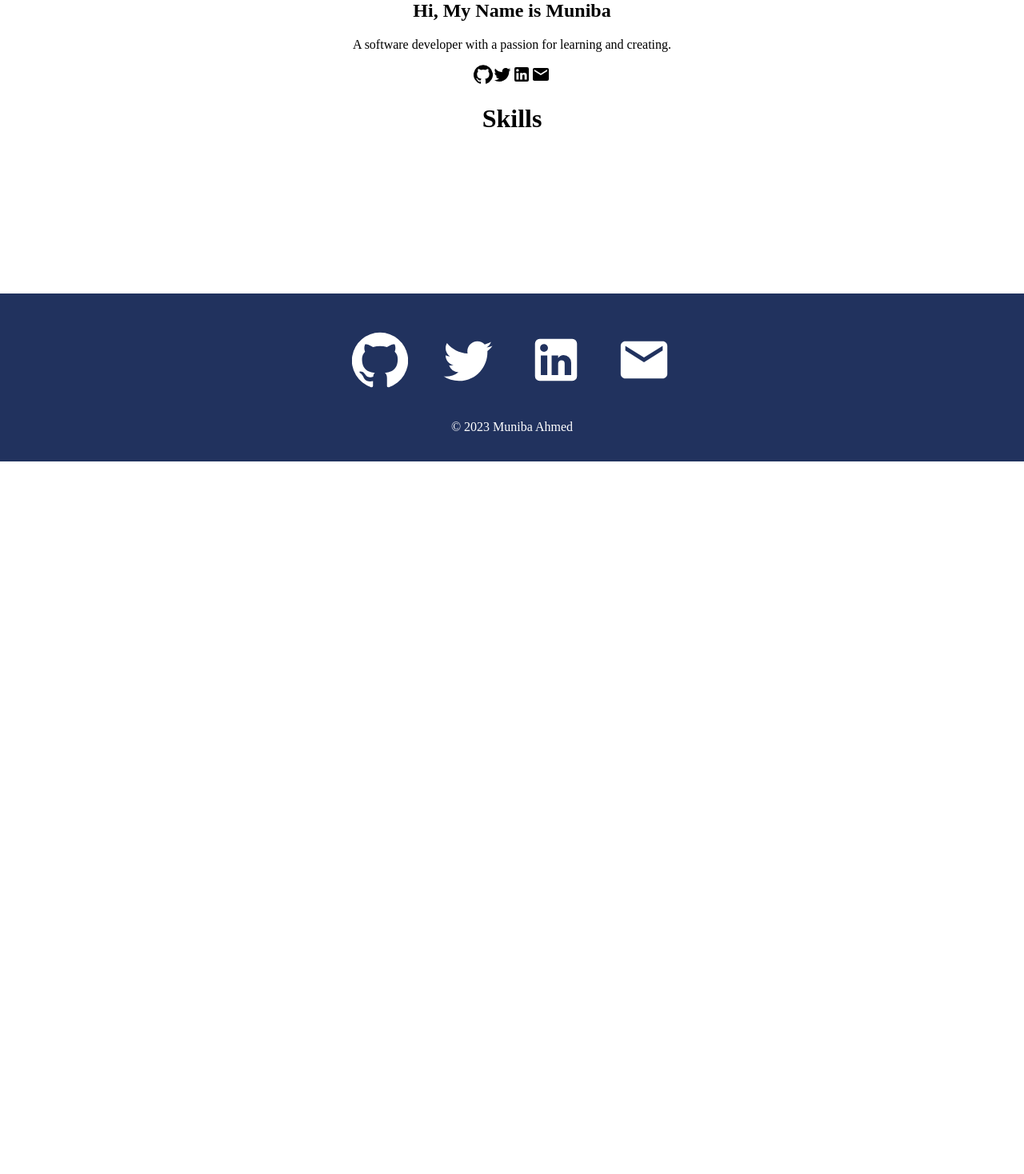
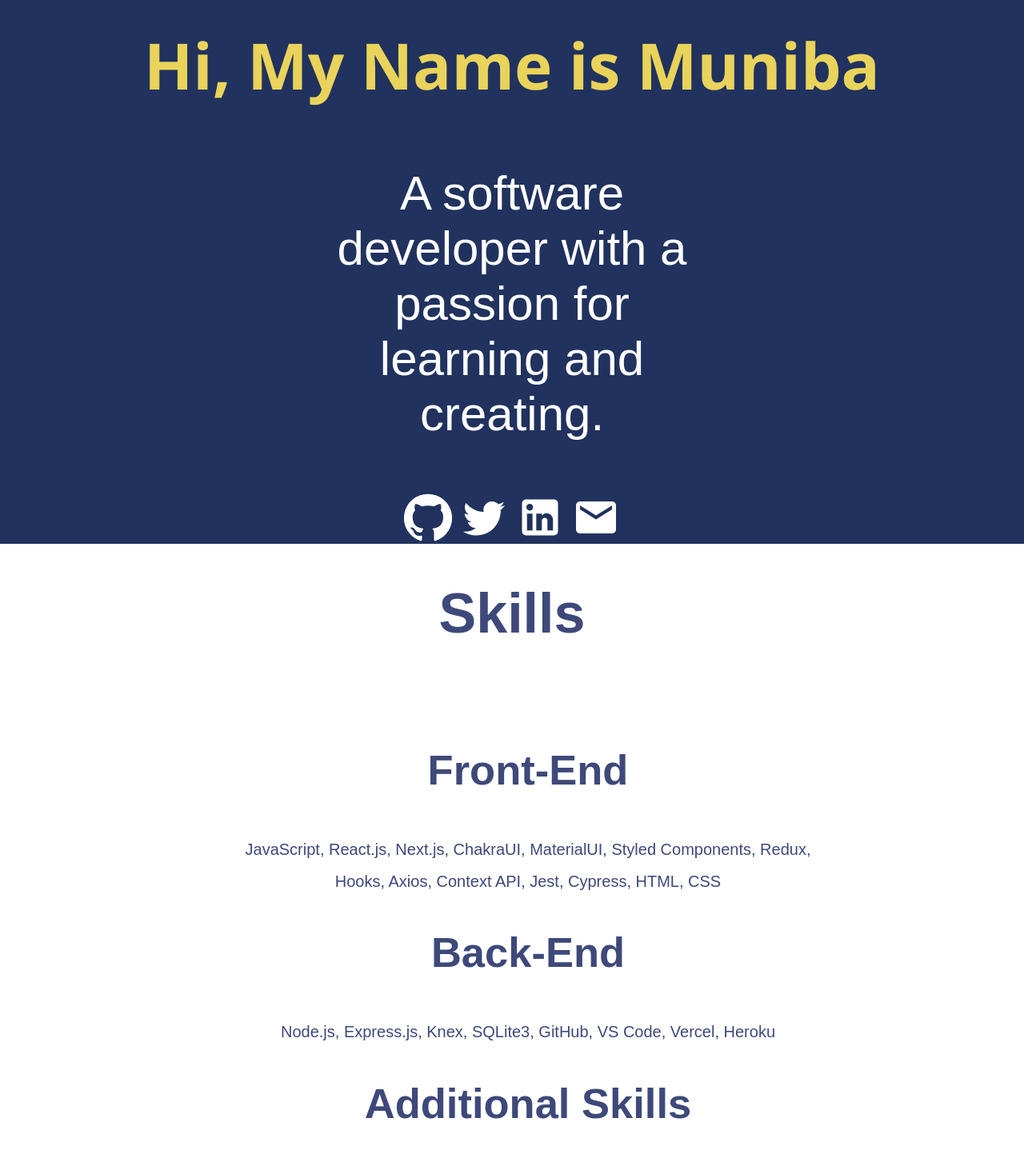
Before and after one commit to Muniba-Ahmed/personal-portfolio, a React (Create React App) app in the folder portfolio/: page / in a window 1280 px wide. Shown: the part 120-1588 px from the top of the page at 80% size. Before the commit the page ends 800 px from the top, so only its background shows below. Built offline with nearby package versions, Linux system fonts and the light colour scheme.

Commit message:
finished up Home.css

```diff
--- a/portfolio/src/pages/Home.js
+++ b/portfolio/src/pages/Home.js
@@ -3,7 +3,7 @@
 import TwitterIcon from "@material-ui/icons/Twitter";
 import LinkedInIcon from "@material-ui/icons/LinkedIn";
 import EmailIcon from "@material-ui/icons/Email";
-// import "../styles/Footer.css";
+import "../styles/Home.css";
 
 function Home() {
   return (
@@ -20,7 +20,30 @@
       </div>
       <div className="skills">
         <h1>Skills</h1>
-        <ol></ol>
+        <ol className="list">
+          <li className="item">
+            <h2>Front-End</h2>
+            <span>
+              JavaScript, React.js, Next.js, ChakraUI, MaterialUI, Styled
+              Components, Redux, Hooks, Axios, Context API, Jest, Cypress, HTML,
+              CSS
+            </span>
+          </li>
+          <li className="item">
+            <h2>Back-End</h2>
+            <span>
+              Node.js, Express.js, Knex, SQLite3, GitHub, VS Code, Vercel,
+              Heroku
+            </span>
+          </li>
+          <li className="item">
+            <h2>Additional Skills</h2>
+            <span>
+              Git CLI, Data Structures and Algorithms, Object Oriented
+              Programming, Debugging, Troubleshooting
+            </span>
+          </li>
+        </ol>
       </div>
     </div>
   );
--- a/portfolio/src/styles/Home.css
+++ b/portfolio/src/styles/Home.css
@@ -0,0 +1,168 @@
+.home {
+  width: 100%;
+  align-items: center;
+  font-family: "Arial", sans-serif;
+  color: #3e497a;
+}
+
+.about {
+  width: 100%;
+  height: calc(100vh - 100px);
+  display: flex;
+  flex-direction: column;
+  justify-content: center;
+  align-items: center;
+  text-align: center;
+  background-color: #21325e;
+  color: #f0f0f0;
+}
+
+.about h2 {
+  font-family: "Segoe UI", Tahoma, geneva, Verdana, sans-serif;
+  font-size: 80px;
+  color: #e9d35b;
+  height: 50px;
+}
+
+.about .prompt {
+  width: 40%;
+  font-size: 60px;
+  margin: 5px;
+  color: white;
+}
+
+.prompt svg {
+  font-size: 60px;
+  margin: 5px;
+  color: white;
+}
+
+.skills {
+  font-size: 35px;
+  width: 100%;
+  display: flex;
+  justify-content: center;
+  flex-direction: column;
+  align-items: center;
+}
+
+.skills h1 {
+  color: #3e497a;
+}
+
+.skills .list {
+  list-style: none;
+  width: 60%;
+}
+
+.list span {
+  font-size: 20px;
+}
+
+@media only screen and (max-width: 600px) {
+  .about h2 {
+    font-size: 40px;
+  }
+
+  .about .prompt {
+    margin-top: 10px;
+    font-size: 20px;
+    width: 80%;
+  }
+
+  .skills {
+    text-align: center;
+  }
+
+  .list {
+    padding: 0;
+  }
+
+  .skills h2 {
+    font-size: 30px;
+  }
+}
+
+/*
+.home {
+  width: 100%;
+  align-items: center;
+  font-family: "Arial", sans-serif;
+  color: #3e497a;
+}
+
+.about {
+  width: 100%;
+  height: calc(100vh - 100px);
+  display: flex;
+  flex-direction: column;
+  justify-content: center;
+  align-items: center;
+  text-align: center;
+  background-color: #21325e;
+  color: #f0f0f0;
+}
+
+.about h2 {
+  font-family: "Segoe UI", Tahoma, Geneva, Verdana, sans-serif;
+  font-size: 80px;
+  color: #e9d35b;
+  height: 50px;
+}
+
+.about .prompt {
+  width: 40%;
+  font-size: 30px;
+}
+.prompt svg {
+  font-size: 60px;
+  margin: 5px;
+  color: white;
+}
+
+.skills {
+  font-size: 35px;
+  width: 100%;
+  display: flex;
+  justify-content: center;
+  flex-direction: column;
+  align-items: center;
+}
+
+.skills h1 {
+  color: #3e497a;
+}
+
+.skills .list {
+  list-style: none;
+  width: 60%;
+}
+
+.list span {
+  font-size: 20px;
+}
+
+@media only screen and (max-width: 600px) {
+  .about h2 {
+    font-size: 40px;
+  }
+
+  .about .prompt {
+    margin-top: 10px;
+    font-size: 20px;
+    width: 80%;
+  }
+
+  .skills {
+    text-align: center;
+  }
+  .list {
+    padding: 0;
+  }
+
+  .skills h2 {
+    font-size: 30px;
+  }
+}
+
+*/
```
